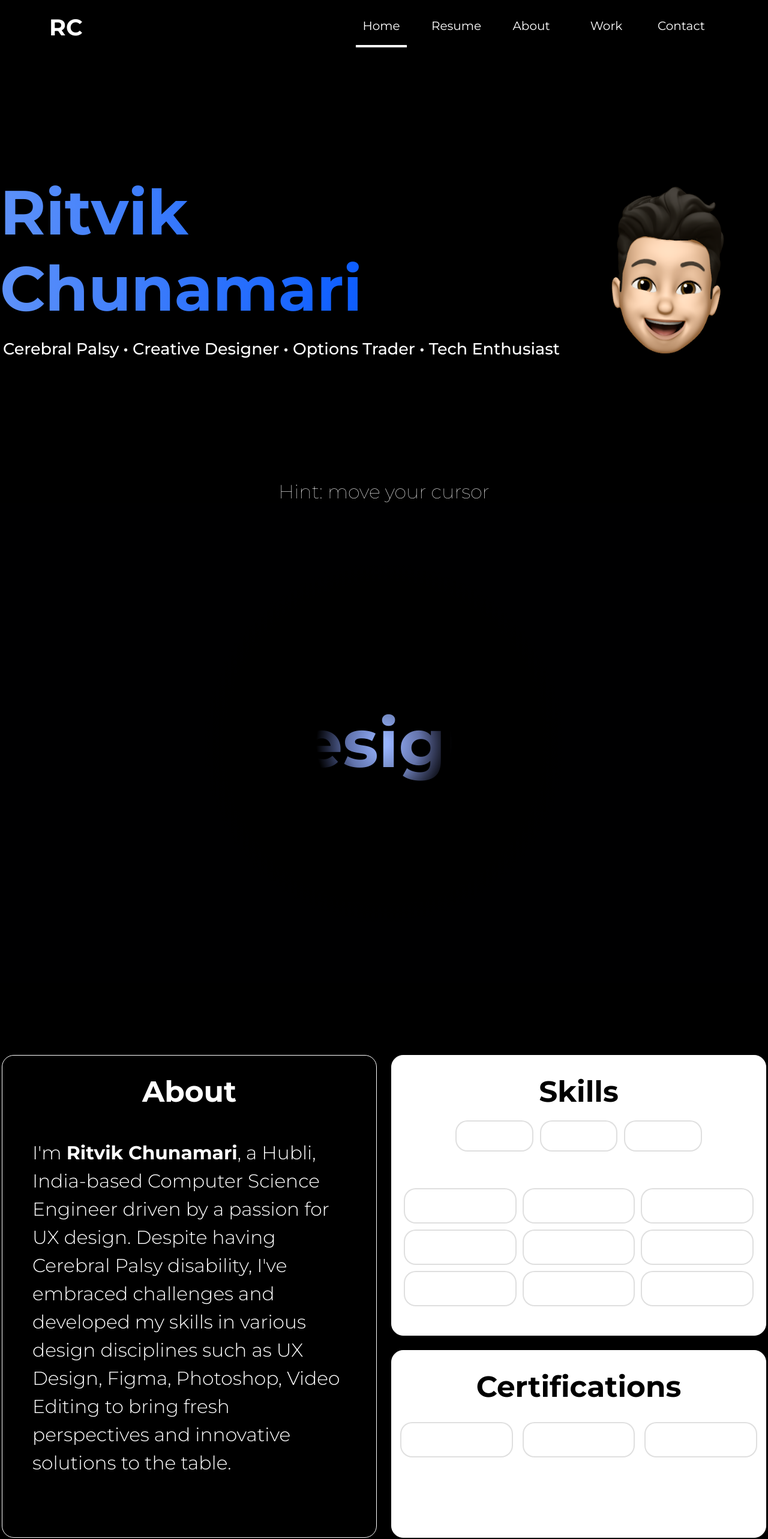
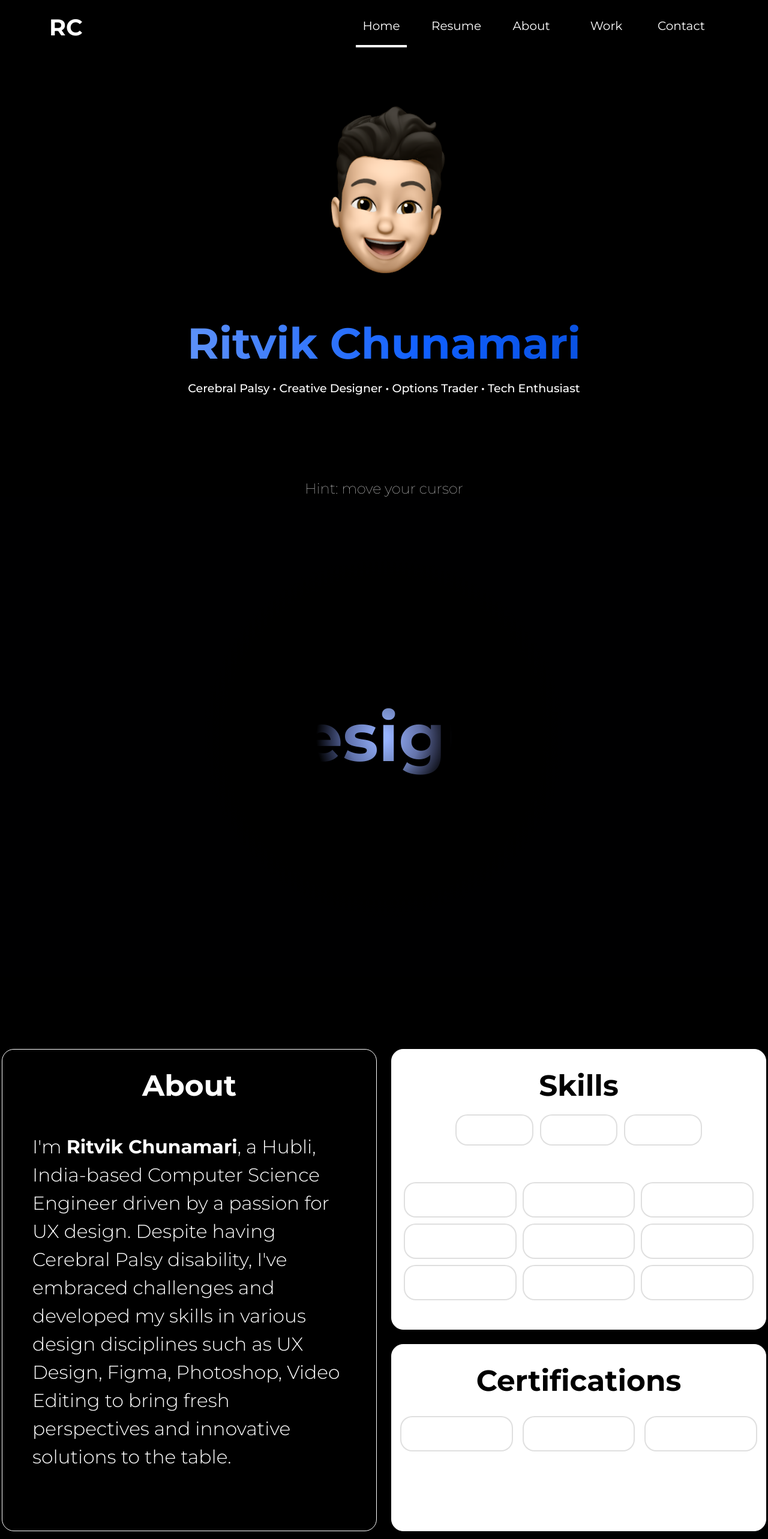
Before and after one commit to RitvikChunamari/RC_Portfolio, a React (Create React App) app: page / in a window 1280 px wide. Shown: the top 2566 px of the page at 60% size. Built offline with nearby package versions, Linux system fonts and the light colour scheme.

Commit message:
first page responsive

```diff
--- a/src/components/About.js
+++ b/src/components/About.js
@@ -35,7 +35,9 @@ const About = () => {
             <div className='box about'>
                 <h2>About</h2>
                 <div className="content abt ">
-                    I'm <span><strong>Ritvik Chunamari</strong></span>, a Hubli, India-based Computer Science Engineer driven by a passion for UX design. Despite having Cerebral Palsy disability, I've embraced challenges and developed my skills in various design disciplines such as UX Design, Figma, Photoshop, Video Editing  to bring fresh perspectives and innovative solutions to the table.
+                    <p>
+                        I'm <span><strong>Ritvik Chunamari</strong></span>, a Hubli, India-based Computer Science Engineer driven by a passion for UX design. Despite having Cerebral Palsy disability, I've embraced challenges and developed my skills in various design disciplines such as UX Design, Figma, Photoshop, Video Editing  to bring fresh perspectives and innovative solutions to the table.
+                    </p>
                 </div>
             </div>
             <div className="col2">
--- a/src/components/Explore/Userpersonas.js
+++ b/src/components/Explore/Userpersonas.js
@@ -2,6 +2,7 @@ import React from 'react'
 import '../../styles/Explore/userpersonas.css'
 import lady from "../../images/lady.png"
 import man from "../../images/man.png"
+import flowchart from "../../images/flochart.png"
 function Userpersonas() {
     return (
         <div className="personacontainer">
@@ -181,6 +182,9 @@ function Userpersonas() {
                     </ul>
                 </div>
             </div>
+            <div className="flowchart">
+                <img src={flowchart} />
+            </div>
         </div>
 
     )
--- a/src/components/Homecontent.js
+++ b/src/components/Homecontent.js
@@ -9,7 +9,7 @@ function Homecontent() {
                 <div className='designation'>Cerebral Palsy <strong >&middot;</strong> Creative Designer <strong>&middot;</strong> Options Trader <strong >&middot;</strong> Tech Enthusiast  </div>
             </div>
             <div className="memoji">
-                <img src={memoji} alt="memoji" />
+                {/* <img src={memoji} alt="memoji" /> */}
             </div>
         </div>
     )
--- a/src/styles/Explore/userpersonas.css
+++ b/src/styles/Explore/userpersonas.css
@@ -24,7 +24,6 @@
 .head {
   display: flex;
   align-items: center;
-
 }
 .head h1 {
   padding-left: 10px;
@@ -103,3 +102,14 @@ th {
 td {
   width: 60%;
 }
+.flowchart {
+  display: flex;
+  align-items: center;
+  justify-content: center;
+}
+@media all and (min-width: 375px) and (max-width: 500px) {
+  .flowchart img{
+    width: calc(100% - 1em);
+    height: 100%;
+  }
+}
--- a/src/styles/about.css
+++ b/src/styles/about.css
@@ -11,7 +11,7 @@
 }
 .box {
   width: 625px;
-  height: fit-content;
+  /* height: fit-content; */
   color: white;
   border: 1px solid white;
   font-size: 90%;
@@ -21,12 +21,14 @@
   justify-content: center;
   border-radius: 20px;
   position: relative;
+  max-height: 804px;
 }
 
 .skills {
   background-color: #ffffff;
   color: black;
   height: 60%;
+  max-height: 468px;
   justify-content: flex-start;
 }
 .cert {
@@ -34,6 +36,7 @@
   color: black;
   justify-content: flex-start;
   height: 40%;
+  max-height: 312px;
 }
 
 .content {
@@ -71,12 +74,14 @@
 
 .abt {
   padding: 20px 50px 100px 50px;
+  overflow: hidden;
 }
 .col2 {
   display: flex;
   flex-direction: column;
   gap: 1em;
   align-items: center;
+  max-height: 810px;
 }
 .skillgrid {
   display: grid;
--- a/src/styles/homecontent.css
+++ b/src/styles/homecontent.css
@@ -23,12 +23,14 @@
 .memoji {
   width: 22em;
   height: 23em;
+  background: url("../images/memoji.png");
+  background-size: 100% 100%;
 }
-.homeGrid img {
+/* .homeGrid img {
   width: 100%;
   height: 100%;
   margin: 2.075em 0;
-}
+} */
 .name {
   font-size: 6.5em;
   padding-bottom: 20px;
@@ -52,38 +54,95 @@
   animation: gradientMove 3s linear infinite;
 }
 
-/* @media all and (max-width: 1720px) {
+@media all and (max-width: 375px) {
+  .homeGrid {
+    flex-direction: column-reverse;
+    justify-content: flex-end;
+    padding-top: 60px;
+  }
   .name {
-    font-size: 75px;
+    font-size: 2.4em;
   }
   .designation {
-    font-size: 55px;
+    font-size: 0.63em;
+    padding-left: 0;
+  }
+  .memoji {
+    width: 15em;
+    height: 15em;
+  }
+  .nameDesig {
+    display: flex;
+    flex-direction: column;
+    align-items: center;
+    justify-content: center;
   }
 }
-
-@media all and (max-width: 1720px) {
+@media all and (min-width: 375px) and (max-width: 500px) {
+  .homeGrid {
+    flex-direction: column-reverse;
+    justify-content: flex-end;
+    padding-top: 60px;
+  }
   .name {
-    font-size: 60px;
+    font-size: 2.5em;
   }
   .designation {
-    font-size: 45px;
+    font-size: 0.69em;
+    padding-left: 0;
+  }
+  .memoji {
+    width: 15em;
+    height: 15em;
+  }
+  .nameDesig {
+    display: flex;
+    flex-direction: column;
+    align-items: center;
+    justify-content: center;
   }
 }
-
-@media all and (max-width: 1360px) {
+@media all and (min-width: 501px) and (max-width: 768px) {
+  .homeGrid {
+    flex-direction: column-reverse;
+    justify-content: flex-end;
+    padding-top: 60px;
+  }
   .name {
-    font-size: 55px;
+    font-size: 3.3em;
   }
   .designation {
-    font-size: 40px;
+    font-size: 0.87em;
+    padding-left: 0;
+  }
+  .memoji {
+    width: 15em;
+    height: 15em;
+  }
+  .nameDesig {
+    display: flex;
+    flex-direction: column;
+    align-items: center;
+    justify-content: center;
   }
 }
-
-@media all and (max-width: 1212px) {
+@media all and (min-width: 768px) and (max-width: 1300px) {
+  .homeGrid {
+    flex-direction: column-reverse;
+    justify-content: flex-end;
+    padding-top: 70px;
+  }
   .name {
-    font-size: 60px;
+    font-size: 4.5em;
   }
   .designation {
-    font-size: 30px;
+    font-size: 1.19em;
+    padding-left: 0;
   }
-} */
+  .nameDesig {
+    display: flex;
+    flex-direction: column;
+    align-items: center;
+    justify-content: center;
+  }
+}
--- a/src/styles/homepage.css
+++ b/src/styles/homepage.css
@@ -24,4 +24,5 @@
   color: white;
   text-align: center;
   font-weight: 100;
+  font-size: 1.5em;
 }
```
Also changed, not shown: package.json (line endings or trailing spaces), src/images/flochart.png (added).
